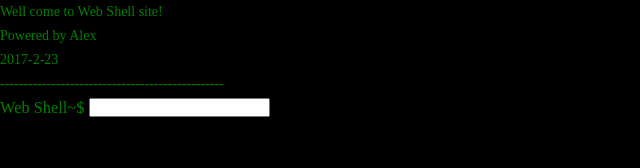
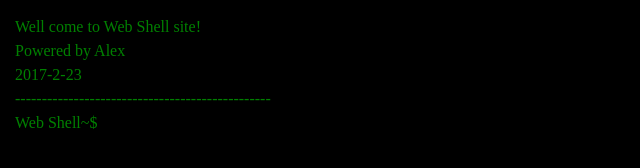
Before and after one commit to mekaoyou/wShell, a plain HTML site: page terminal.html in a window 1280 px wide. Shown: the whole page, without its empty margins (0-640 px from the left). Drawn offline with Linux system fonts and the light colour scheme.

Commit message:
输入框样式修改

```diff
--- a/terminal.html
+++ b/terminal.html
@@ -5,15 +5,42 @@
   <title>web terminal</title>
   <style type="text/css">
     /* 全局重置 */
-    html,body,div,ul,p,h3,input{margin: 0;padding: 0;}
+    *:focus {outline: none;}
+    html,body,div,ul,p,h3,input{margin: 0;padding: 0;border:none;}
     ul{list-style: none;}
 
     /* 业务样式 */
-    body{background: #000;font-size: 14px;color: green;line-height: 24px;}
-    .history-result{color: red;}
-    #cmd-input{width: 100%;height: 24px;line-height: 24px;}
-    .cmd-input__title{font-weight: normal;float: left;}
-    .cmd-input__input{margin-left: 5px;}
+    body{
+      margin: 15px;
+      background: #000;
+      color: green;
+      line-height: 24px;
+      font-size: 16px;
+    }
+    .history-result{
+      color: red;
+      line-height: 24px;
+      font-size: 16px;
+    }
+    #cmd-input{
+      width: 100%;
+      height: 24px;
+      line-height: 24px;
+      font-size: 16px;
+    }
+    .cmd-input__title{
+      font-weight: normal;
+      float: left;
+      font-size: 16px;
+    }
+    .cmd-input__input{
+      margin-left: 5px;
+      color:green;
+      line-height: 24px;
+      font-size: 16px;
+      background-color: none;
+      background-color:#000000;
+    }
   </style>
 </head>
 <body>
@@ -33,7 +60,7 @@
 <!-- 指令输入 -->
 <div id="cmd-input">
   <h3 class="cmd-input__title">Web Shell~$</h3>
-  <input type="input" class="cmd-input__input" />
+  <input type="text" class="cmd-input__input" />
 </div>
 <script src="js/jquery.min.js"></script>
 <script src="js/dateUtils.js"></script>
@@ -112,6 +139,18 @@
 
   // 初始化
   terminal.init();
+
+  function widthauto(){
+    var h3width=$("#cmd-input h3").width();
+    $("input").css("width",$(window).width()-h3width-10);
+  }
+  widthauto();
+  $(window).resize(function(){
+    widthauto();
+  });
+
+  $(".cmd-input__input").focus();
+
 })();
 </script>
 </body>
```
